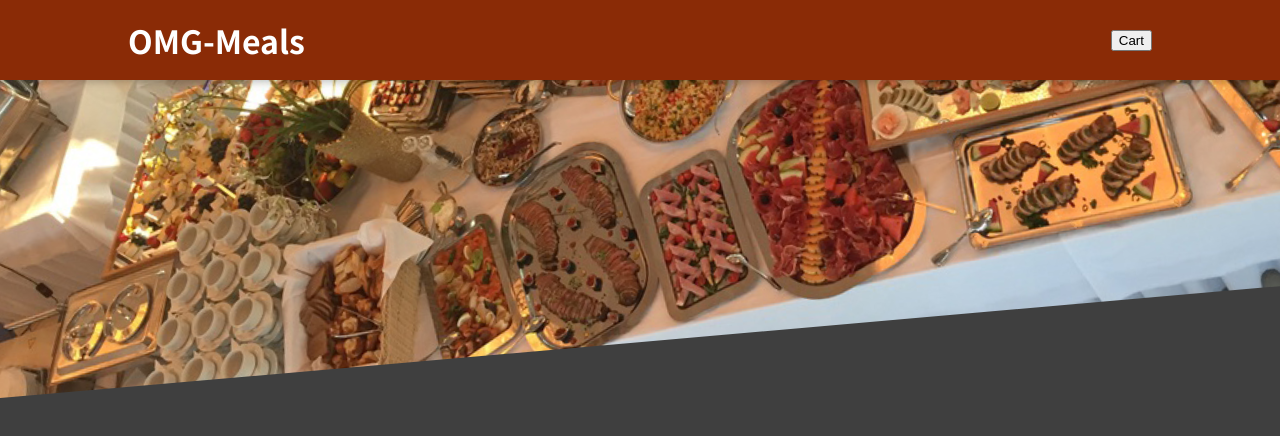
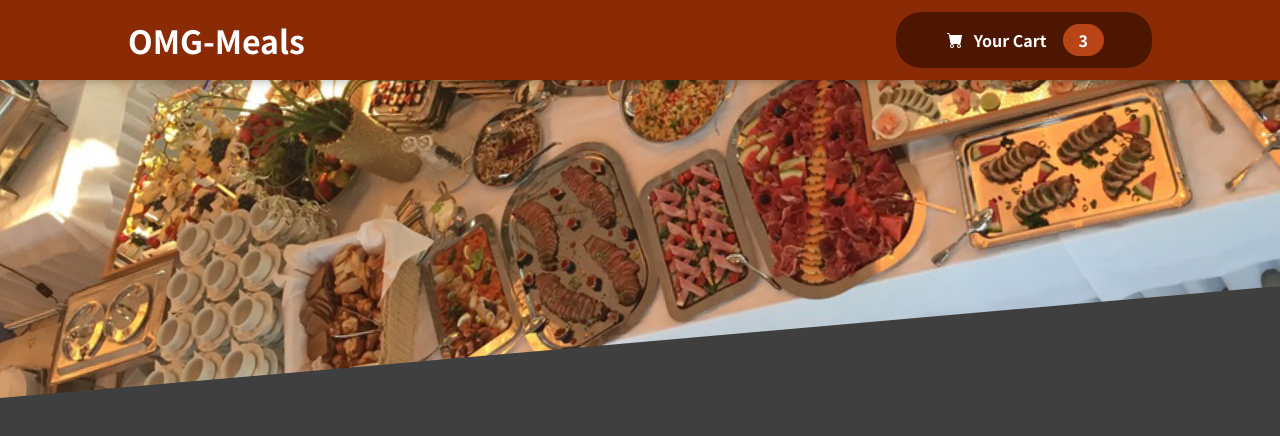
Before and after one commit to G-Mursalin/Food-Ordering-App, a React (Create React App) app: page / in a window 1280 px wide. Shown: the top 436 px of the page. Built offline with nearby package versions, Linux system fonts and the light colour scheme.

Commit message:
header section icon added from react icons

```diff
--- a/package.json
+++ b/package.json
@@ -8,6 +8,7 @@
     "@testing-library/user-event": "^13.5.0",
     "react": "^17.0.2",
     "react-dom": "^17.0.2",
+    "react-icons": "^4.3.1",
     "react-scripts": "5.0.0",
     "web-vitals": "^2.1.4"
   },
--- a/src/components/Layout/Header.js
+++ b/src/components/Layout/Header.js
@@ -4,12 +4,14 @@ import React from "react";
 import classes from "./Header.module.css";
 // Image
 import mealsImd from "./../../assets/meals.jpg";
+// Components
+import HeaderCartButton from "./HeaderCartButton";
 const Header = () => {
   return (
     <React.Fragment>
       <header className={classes.header}>
         <h1>OMG-Meals</h1>
-        <button>Cart</button>
+        <HeaderCartButton />
       </header>
       <div className={classes["main-image"]}>
         <img src={mealsImd} alt="meals" />
--- a/src/components/Layout/HeaderCartButton.js
+++ b/src/components/Layout/HeaderCartButton.js
@@ -1,13 +1,16 @@
 import React from "react";
 // CSS
 import classes from "./HeaderCartButton.module.css";
-
+// Icon
+import { BsCartFill } from "react-icons/bs";
 const HeaderCartButton = () => {
   return (
-    <button>
-      <span></span>
+    <button className={classes.button}>
+      <span className={classes.icon}>
+        <BsCartFill />
+      </span>
       <span>Your Cart</span>
-      <span>3</span>
+      <span className={classes.badge}>3</span>
     </button>
   );
 };
```
Also changed, not shown: 1 other file (tests, documents, lock files or other folders).
